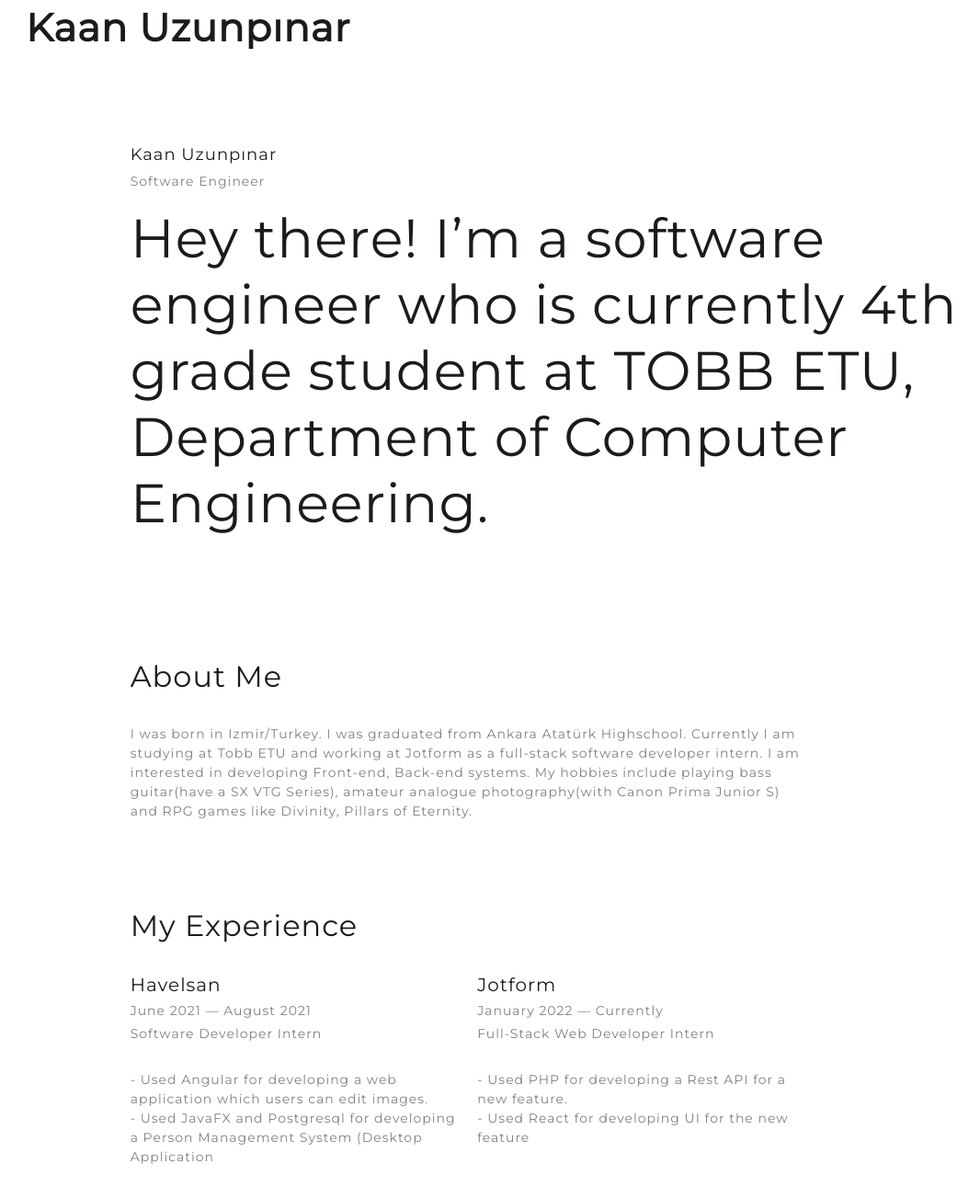
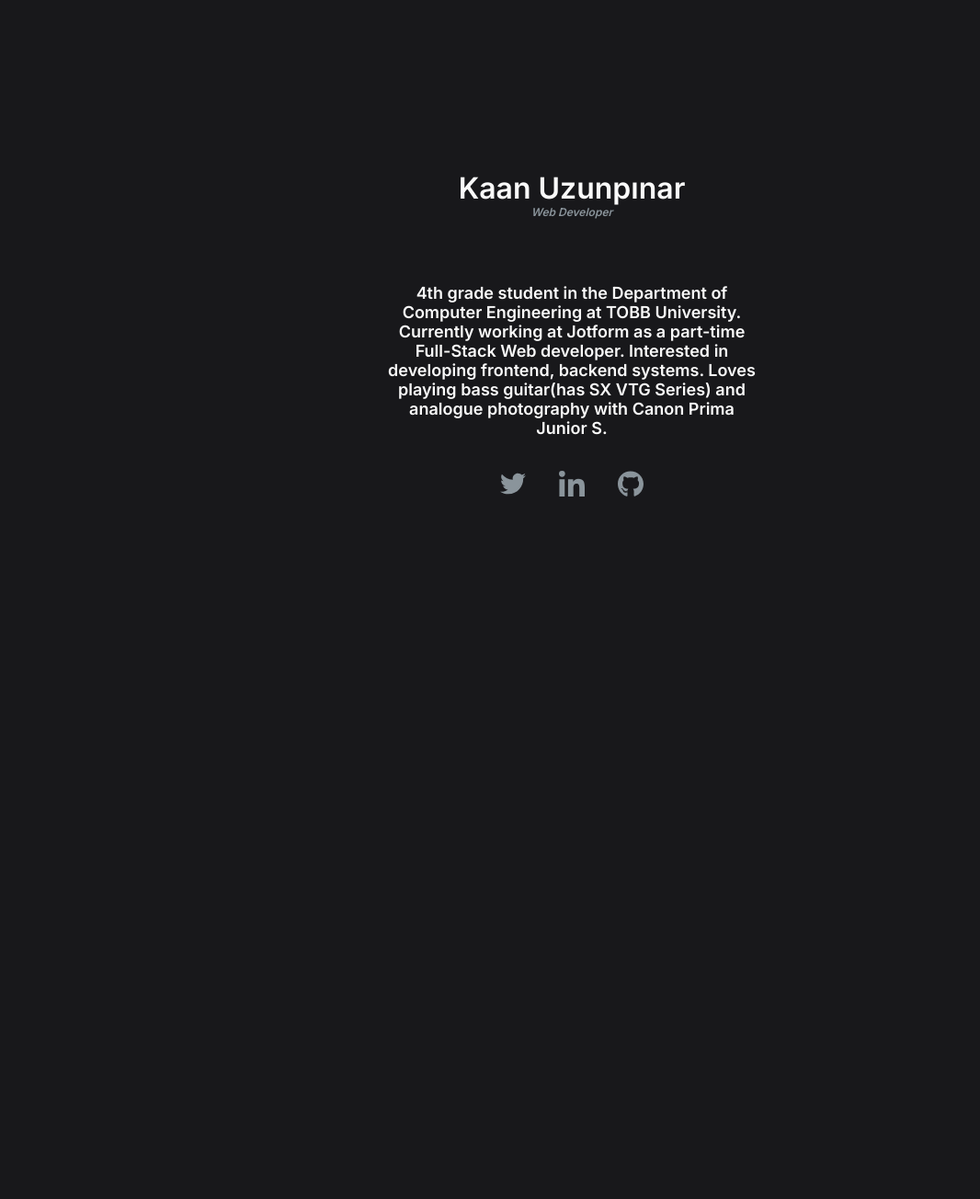
Before and after one commit to kaanuzunpinar/kaanuzunpinar.github.io, a plain HTML site: page index.html in a window 1280 px wide. Shown: the part 34-1338 px from the top of the page at 92% size, without its empty margins (18-1084 px from the left). After the commit the page ends 800 px from the top, so only its background shows below. Drawn offline with Linux system fonts and the light colour scheme.

Commit message:
new website

```diff
--- a/index.html
+++ b/index.html
@@ -4,87 +4,29 @@
     <meta charset="UTF-8">
     <meta http-equiv="X-UA-Compatible" content="IE=edge">
     <meta name="viewport" content="width=device-width, initial-scale=1.0">
-	<meta name="google-site-verification" content="tmlg5zdudp7QVmUN8BEg3pZ7EpBObo5CXruzkugfdG4" />
-	<meta name="description" content="Personal website of Kaan Uzunpınar who is a software engineer."/>
-	<link rel="stylesheet" href="styles.css">
+    <link rel="stylesheet" type="text/css" href="styles.css" />
+    <link rel="preconnect" href="https://fonts.googleapis.com">
 <link rel="preconnect" href="https://fonts.gstatic.com" crossorigin>
-	<link href="https://fonts.googleapis.com/css2?family=Montserrat:ital,wght@0,400;1,700&display=swap" rel="stylesheet">
-	<title>Personal Website - Kaan Uzunpınar</title>
+<link href="https://fonts.googleapis.com/css2?family=Inter:wght@600&display=swap" rel="stylesheet">
+
+    <title>Kaan Uzunpınar</title>
 </head>
 <body>
-	<header>
+    <div class="center">
+        <section class="heading">
             <h1>Kaan Uzunpınar</h1>
-	</header>
-	<main>
-		<section class="part">
-			<p class="small">Kaan Uzunpınar</p>
-			<p class="light">Software Engineer</p>
-			<p class="big">Hey there! I’m a software engineer who is currently 4th grade student at TOBB ETU, Department of Computer Engineering. </p>
+            <h2><em>Web Developer</em></h2>
         </section>
-		<section class="grid-container">
+        <section class="about">
             <div>
-				<p >About Me</p>
+                4th grade student in the Department of Computer Engineering at TOBB University. Currently working at Jotform as a part-time <span>Full-Stack Web developer</span>.
+                Interested in developing frontend, backend systems. Loves playing bass guitar(has SX VTG Series) and analogue photography with Canon Prima Junior S.
             </div>
-			<div>
-				<p class="light">I was born in Izmir/Turkey.
-					I was graduated from Ankara Atatürk Highschool.
-					 Currently I am studying at Tobb ETU and working at
-					 Jotform as a full-stack software developer intern.
-					 I am interested in developing Front-end, Back-end systems.
-					 My hobbies include playing bass guitar(have a SX VTG Series),
-					  amateur analogue photography(with Canon Prima Junior S) and
-					  RPG games like Divinity, Pillars of Eternity.
-				</p>
-
-			</div>
+            <section class="links">
+                <a href="https://twitter.com/kaanuzunpinar"><svg class="twitter" xmlns="http://www.w3.org/2000/svg" viewBox="0 0 512 512"><path d="M459.37 151.716c.325 4.548.325 9.097.325 13.645 0 138.72-105.583 298.558-298.558 298.558-59.452 0-114.68-17.219-161.137-47.106 8.447.974 16.568 1.299 25.34 1.299 49.055 0 94.213-16.568 130.274-44.832-46.132-.975-84.792-31.188-98.112-72.772 6.498.974 12.995 1.624 19.818 1.624 9.421 0 18.843-1.3 27.614-3.573-48.081-9.747-84.143-51.98-84.143-102.985v-1.299c13.969 7.797 30.214 12.67 47.431 13.319-28.264-18.843-46.781-51.005-46.781-87.391 0-19.492 5.197-37.36 14.294-52.954 51.655 63.675 129.3 105.258 216.365 109.807-1.624-7.797-2.599-15.918-2.599-24.04 0-57.828 46.782-104.934 104.934-104.934 30.213 0 57.502 12.67 76.67 33.137 23.715-4.548 46.456-13.32 66.599-25.34-7.798 24.366-24.366 44.833-46.132 57.827 21.117-2.273 41.584-8.122 60.426-16.243-14.292 20.791-32.161 39.308-52.628 54.253z" /></svg></a>
+                <a href="https://www.linkedin.com/in/kaanuzunpinar/"><svg class="linkedin" xmlns="http://www.w3.org/2000/svg" viewBox="0 0 448 512"><path d="M100.28 448H7.4V148.9h92.88zM53.79 108.1C24.09 108.1 0 83.5 0 53.8a53.79 53.79 0 0 1 107.58 0c0 29.7-24.1 54.3-53.79 54.3zM447.9 448h-92.68V302.4c0-34.7-.7-79.2-48.29-79.2-48.29 0-55.69 37.7-55.69 76.7V448h-92.78V148.9h89.08v40.8h1.3c12.4-23.5 42.69-48.3 87.88-48.3 94 0 111.28 61.9 111.28 142.3V448z" /></svg></a>
+                <a href="https://github.com/kaanuzunpinar"> <svg class="github" xmlns="http://www.w3.org/2000/svg" viewBox="0 0 496 512"><path d="M165.9 397.4c0 2-2.3 3.6-5.2 3.6-3.3.3-5.6-1.3-5.6-3.6 0-2 2.3-3.6 5.2-3.6 3-.3 5.6 1.3 5.6 3.6zm-31.1-4.5c-.7 2 1.3 4.3 4.3 4.9 2.6 1 5.6 0 6.2-2s-1.3-4.3-4.3-5.2c-2.6-.7-5.5.3-6.2 2.3zm44.2-1.7c-2.9.7-4.9 2.6-4.6 4.9.3 2 2.9 3.3 5.9 2.6 2.9-.7 4.9-2.6 4.6-4.6-.3-1.9-3-3.2-5.9-2.9zM244.8 8C106.1 8 0 113.3 0 252c0 110.9 69.8 205.8 169.5 239.2 12.8 2.3 17.3-5.6 17.3-12.1 0-6.2-.3-40.4-.3-61.4 0 0-70 15-84.7-29.8 0 0-11.4-29.1-27.8-36.6 0 0-22.9-15.7 1.6-15.4 0 0 24.9 2 38.6 25.8 21.9 38.6 58.6 27.5 72.9 20.9 2.3-16 8.8-27.1 16-33.7-55.9-6.2-112.3-14.3-112.3-110.5 0-27.5 7.6-41.3 23.6-58.9-2.6-6.5-11.1-33.3 2.6-67.9 20.9-6.5 69 27 69 27 20-5.6 41.5-8.5 62.8-8.5s42.8 2.9 62.8 8.5c0 0 48.1-33.6 69-27 13.7 34.7 5.2 61.4 2.6 67.9 16 17.7 25.8 31.5 25.8 58.9 0 96.5-58.9 104.2-114.8 110.5 9.2 7.9 17 22.9 17 46.4 0 33.7-.3 75.4-.3 83.6 0 6.5 4.6 14.4 17.3 12.1C428.2 457.8 496 362.9 496 252 496 113.3 383.5 8 244.8 8zM97.2 352.9c-1.3 1-1 3.3.7 5.2 1.6 1.6 3.9 2.3 5.2 1 1.3-1 1-3.3-.7-5.2-1.6-1.6-3.9-2.3-5.2-1zm-10.8-8.1c-.7 1.3.3 2.9 2.3 3.9 1.6 1 3.6.7 4.3-.7.7-1.3-.3-2.9-2.3-3.9-2-.6-3.6-.3-4.3.7zm32.4 35.6c-1.6 1.3-1 4.3 1.3 6.2 2.3 2.3 5.2 2.6 6.5 1 1.3-1.3.7-4.3-1.3-6.2-2.2-2.3-5.2-2.6-6.5-1zm-11.4-14.7c-1.6 1-1.6 3.6 0 5.9 1.6 2.3 4.3 3.3 5.6 2.3 1.6-1.3 1.6-3.9 0-6.2-1.4-2.3-4-3.3-5.6-2z" /></svg></a>
             </section>
-
-		<section class="grid-container2">
-			<div>
-				<p >My Experience</p>
-			</div>
-			<div class="grid-col-container">
-
-				<div class="grid-row-container">
-
-
-					<p class="comp-name">Havelsan</p>
-					<p class="light">June 2021 — August 2021</p>
-					<p class="light">Software Developer Intern</p>
-					<p class="light">- Used Angular for developing a web application which users can edit images.
-						<br>- Used JavaFX and Postgresql for developing  a Person Management System (Desktop Application</p>
-
-
-				</div>
-				<div class="grid-row-container" style="margin-left: 3%;">
-
-					<p class="comp-name">Jotform</p>
-					<p class="light">January 2022 — Currently</p>
-					<p class="light">Full-Stack Web Developer Intern</p>
-					<p class="light">- Used PHP for developing a Rest API for a new feature.<br>- Used React for developing UI for the new feature</p>
-
-				</div>
-
-
-			</div>
         </section>
-		<section class="last " >
-				<p class="contacts" >Want To Get In Touch?</p>
-				<p class="contacts-element"><svg  xmlns="http://www.w3.org/2000/svg" width="16" height="16" fill="currentColor" class="bi bi-envelope" viewBox="0 0 16 16">
-					<path d="M0 4a2 2 0 0 1 2-2h12a2 2 0 0 1 2 2v8a2 2 0 0 1-2 2H2a2 2 0 0 1-2-2V4Zm2-1a1 1 0 0 0-1 1v.217l7 4.2 7-4.2V4a1 1 0 0 0-1-1H2Zm13 2.383-4.708 2.825L15 11.105V5.383Zm-.034 6.876-5.64-3.471L8 9.583l-1.326-.795-5.64 3.47A1 1 0 0 0 2 13h12a1 1 0 0 0 .966-.741ZM1 11.105l4.708-2.897L1 5.383v5.722Z"/>
-				  </svg> Email: <a href="mailto:uzunpinarkaan@gmail.com">uzunpinarkaan@gmail.com</a> </p>
-				  <p class="contacts-element"><svg xmlns="http://www.w3.org/2000/svg" width="16" height="16" fill="currentColor" class="bi bi-github" viewBox="0 0 16 16">
-					<path d="M8 0C3.58 0 0 3.58 0 8c0 3.54 2.29 6.53 5.47 7.59.4.07.55-.17.55-.38 0-.19-.01-.82-.01-1.49-2.01.37-2.53-.49-2.69-.94-.09-.23-.48-.94-.82-1.13-.28-.15-.68-.52-.01-.53.63-.01 1.08.58 1.23.82.72 1.21 1.87.87 2.33.66.07-.52.28-.87.51-1.07-1.78-.2-3.64-.89-3.64-3.95 0-.87.31-1.59.82-2.15-.08-.2-.36-1.02.08-2.12 0 0 .67-.21 2.2.82.64-.18 1.32-.27 2-.27.68 0 1.36.09 2 .27 1.53-1.04 2.2-.82 2.2-.82.44 1.1.16 1.92.08 2.12.51.56.82 1.27.82 2.15 0 3.07-1.87 3.75-3.65 3.95.29.25.54.73.54 1.48 0 1.07-.01 1.93-.01 2.2 0 .21.15.46.55.38A8.012 8.012 0 0 0 16 8c0-4.42-3.58-8-8-8z"/>
-				  </svg> Github: <a href="https://github.com/kaanuzunpinar">@kaanuzunpinar</a></p>
-				<p class="contacts-element"><svg xmlns="http://www.w3.org/2000/svg" width="16" height="16" fill="currentColor" class="bi bi-linkedin" viewBox="0 0 16 16">
-					<path d="M0 1.146C0 .513.526 0 1.175 0h13.65C15.474 0 16 .513 16 1.146v13.708c0 .633-.526 1.146-1.175 1.146H1.175C.526 16 0 15.487 0 14.854V1.146zm4.943 12.248V6.169H2.542v7.225h2.401zm-1.2-8.212c.837 0 1.358-.554 1.358-1.248-.015-.709-.52-1.248-1.342-1.248-.822 0-1.359.54-1.359 1.248 0 .694.521 1.248 1.327 1.248h.016zm4.908 8.212V9.359c0-.216.016-.432.08-.586.173-.431.568-.878 1.232-.878.869 0 1.216.662 1.216 1.634v3.865h2.401V9.25c0-2.22-1.184-3.252-2.764-3.252-1.274 0-1.845.7-2.165 1.193v.025h-.016a5.54 5.54 0 0 1 .016-.025V6.169h-2.4c.03.678 0 7.225 0 7.225h2.4z"/>
-				  </svg> Linkedin: <a href="https://www.linkedin.com/in/kaanuzunpinar/">@kaanuzunpinar</a></p>
-				<p class="contacts-element"><svg xmlns="http://www.w3.org/2000/svg" width="16" height="16" fill="currentColor" class="bi bi-twitter" viewBox="0 0 16 16">
-					<path d="M5.026 15c6.038 0 9.341-5.003 9.341-9.334 0-.14 0-.282-.006-.422A6.685 6.685 0 0 0 16 3.542a6.658 6.658 0 0 1-1.889.518 3.301 3.301 0 0 0 1.447-1.817 6.533 6.533 0 0 1-2.087.793A3.286 3.286 0 0 0 7.875 6.03a9.325 9.325 0 0 1-6.767-3.429 3.289 3.289 0 0 0 1.018 4.382A3.323 3.323 0 0 1 .64 6.575v.045a3.288 3.288 0 0 0 2.632 3.218 3.203 3.203 0 0 1-.865.115 3.23 3.23 0 0 1-.614-.057 3.283 3.283 0 0 0 3.067 2.277A6.588 6.588 0 0 1 .78 13.58a6.32 6.32 0 0 1-.78-.045A9.344 9.344 0 0 0 5.026 15z"/>
-				  </svg> Twitter: <a href="https://twitter.com/kaanuzunpinar">@kaanuzunpinar</a></p>
-
-
-		</section>
-	</main>
 </body>
 </html>
--- a/styles.css
+++ b/styles.css
@@ -1,100 +1,79 @@
-:root{
-  font-family: 'Montserrat', sans-serif;
-  color: #1a1b1f;
-  letter-spacing: 1px;
-
+*{
+    font-family: 'Inter', sans-serif;
+    color: #FAFAFA;
+    margin:0;
+    font-size: 18px;
+    /* border: 1px solid white; */
 }
-.contacts{
-  margin-left: 10%; vertical-align: middle;
+.center{
+    display: flex;
+    flex-direction: column;
+    justify-content: center;
+    align-items: center;
+    text-align: center;
+    min-height: 100vh;
+    gap:4rem;
 }
-.contacts-element{
-  margin-left: 10%; vertical-align: middle; font-size: 20px;
+body{
+    background-color: #18181B;
+    /* margin: auto; */
+    /* border: 1px solid white; */
+}
+section{
+    max-width: 400px;
 }
 h1{
-  font-size: 42px;
-  margin-left: 3%;
-  margin-top: 3%;
+    margin-bottom: 0;
+    font-size: 32px;
 }
-.grid-container {
-  font-size: 32px;
-  margin-top: 5%;
-  margin-left: 12%;
-  margin-right: 30%;
-  display: grid;
-  grid-template-rows: 50% 50%;
+h2{
+    padding: 0;
+    margin: 0;
+    line-height: 10px;
+}
+a{
+    text-decoration: none;
 }
 
-.grid-container2 {
-  font-size: 32px;
-  margin-top: 5%;
-  margin-left: 12%;
-  margin-right: 30%;
-  display: grid;
-  grid-template-rows: 25% 75%;
-  margin-bottom: 10%;
+.heading em{
+    margin-top: 0;
+    color:#8A949B;
+    font-weight: 100;
+    font-size: 12px;
+}
+section{
+    cursor: default;
+}
+.links svg{
+    fill:#8A949B;
+    width:28px;
+}
+.about{
+    display: flex;
+    flex-direction: column;
+    gap:2rem
+}
+.links{
+    display: flex;
+    flex-direction: row;
+    justify-content: center;
+    gap:2rem;
 }
 
-.grid-col-container {
-  font-size: 32px;
-  display: grid;
-  grid-template-columns: 50% 50%;
-
+.twitter:hover{
+    fill:#1A8CD8;
 }
-
-.grid-row-container {
-  font-size: 32px;
-  display: grid;
-  grid-template-rows: 20% 10% 20% ;
+.linkedin:hover{
+    fill:#0077B7;
 }
-.last{
-  background-color: #e4ecea; ; margin:auto 2%;font-size: 32px; padding-top: 50px ;padding-bottom: 50px;
+.github:hover{
+    fill:#BEBFC1;
 }
-
-.comp-name{
-  font-size: 20px;
-  margin-bottom: 40px;
+.about div:hover span{
+    background-image: linear-gradient(to right, #0099ff, #8c85f6, #cb69d8, #f24ba8, #ff3c6f, #ff4b53, #ff6135, #ff7900, #ff8903, #ff990e, #ffa81c, #ffb629);
+    -webkit-background-clip: text;
+    -webkit-text-fill-color: transparent;
 }
-.big{
-  font-size:59px;
-  margin-top: 15px;
-  font-weight: lighter;
+.about a{
+    transition: 0.1s;
 }
-.part{
-  font-size: 32px;
-  margin: 8% 12%;
-
-}
-.small{
-  margin-bottom: 8px;
-  margin-top: 0;
-  font-size: 18px;
-  font-weight: lighter;
-}
-.light{
-  margin-bottom: 0;
-  margin-top: 0;
-  font-size: 14px;
-  font-weight: lighter;
-  color: grey;
-  line-height: 150%;
-}
-@media screen and (max-width: 992px) {
-  .grid-container2 {
-    margin-top: 50%;
-  }
-  .grid-col-container{
-    display: inline;
-  }
-  .grid-row-container{
-    display: inline;
-  }
-  .last{
-    margin-top: 100px;
-  }
-  .big{
-    font-size: 40px;
-  }
-  .grid-container,.grid-container2{
-    display: inline;
-  }
-}
```
Lines whose indentation alone changed are shown as unchanged.
